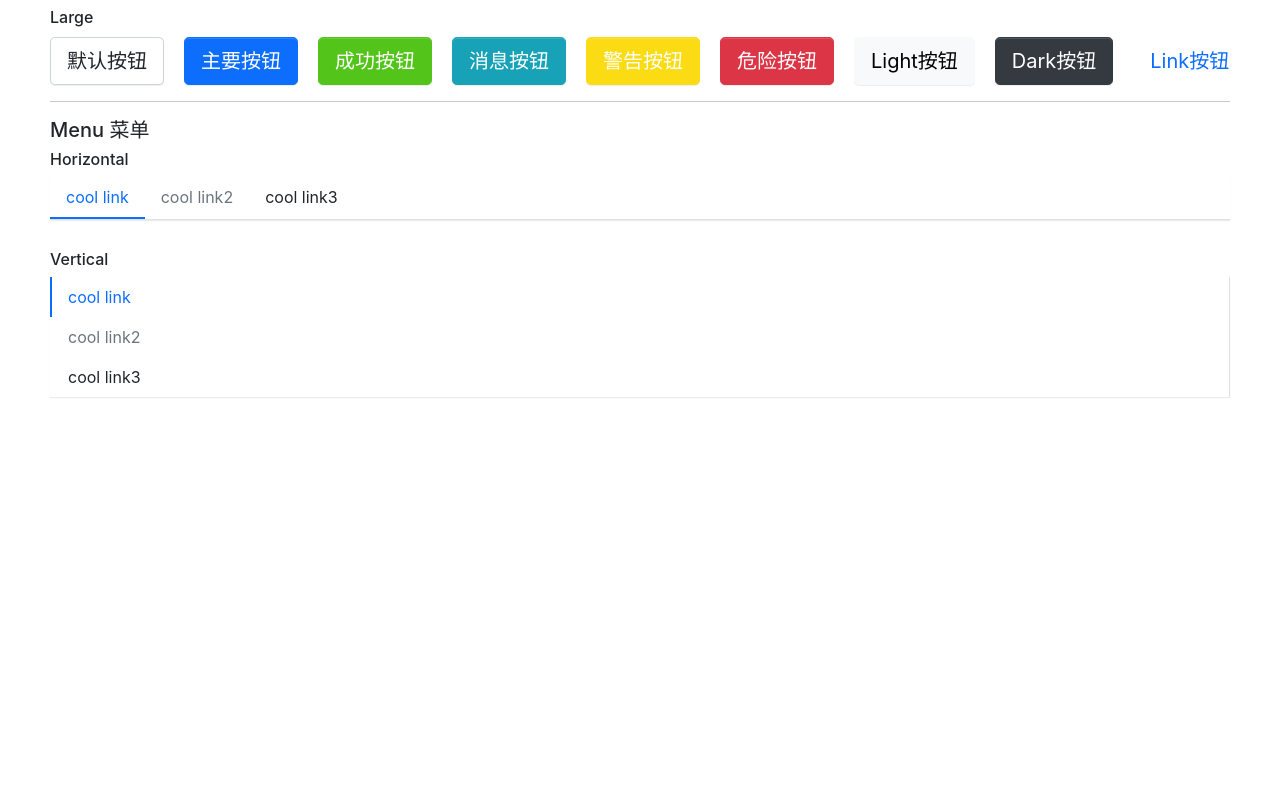
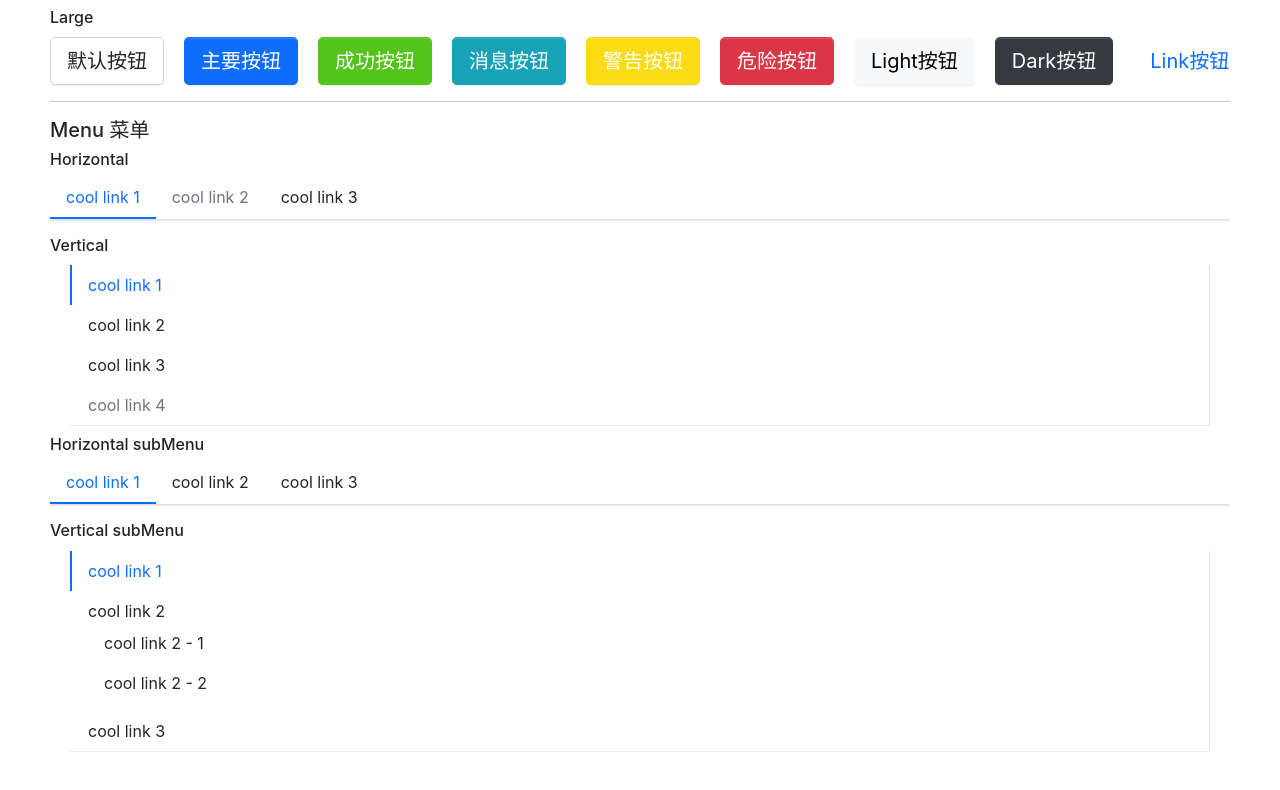
Before and after one commit to itsatan/satan-ui, a React (Vite) app: page / in a window 1280 px wide. Shown: the part 292-1082 px from the top of the page. Before the commit the page ends 800 px from the top, so only its background shows below. Built offline with nearby package versions, Linux system fonts and the light colour scheme.

Commit message:
feat: MenuItem Component

```diff
--- a/src/components/Menu/_style.scss
+++ b/src/components/Menu/_style.scss
@@ -3,11 +3,10 @@
     flex-wrap    : wrap;
     padding-left : 0;
     list-style   : none;
-    margin-bottom: 30px;
     border-bottom: $menu-border-width solid $menu-border-color;
     box-shadow   : $menu-box-shadow;
 
-    .menu-item {
+    >.menu-item {
         padding   : $menu-item-padding-y $menu-item-padding-x;
         cursor    : pointer;
         transition: $menu-transition;
@@ -29,14 +28,87 @@
             border-bottom: $menu-item-active-border-width solid $menu-item-active-color;
         }
     }
+
+    .submenu-item {
+        position: relative;
+
+        .submenu-title {
+            display    : flex;
+            align-items: center;
+        }
+
+        .arrow-icon {
+            transition : transform .25s ease-in-out;
+            margin-left: 3px;
+        }
+
+        &:hover {
+            .arrow-icon {
+                transform: rotate(180deg);
+            }
+        }
+    }
+
+    .is-vertical {
+        .arrow-icon {
+            transform: rotate(0deg) !important;
+        }
+    }
+
+    .is-vertical.is-opened {
+        .arrow-icon {
+            transform: rotate(180deg) !important;
+        }
+    }
+
+    .satan-submenu {
+        display: none;
+        list-style  : none;
+        padding-left: 0;
+        white-space : nowrap;
+
+        //transition: $menu-transition;
+        .menu-item {
+            padding   : $menu-item-padding-y $menu-item-padding-x;
+            cursor    : pointer;
+            transition: $menu-transition;
+            color     : $body-color;
+
+            &.is-active,
+            &:hover {
+                color: $menu-item-active-color !important;
+            }
+        }
+    }
+}
+
+.satan-submenu.menu-opened {
+    display: block;
+}
+
+.menu-horizontal {
+    >.menu-item {
+        border-bottom: $menu-item-active-border-width solid transparent;
+    }
+
+    .satan-submenu {
+        position  : absolute;
+        background: $white;
+        z-index   : 100;
+        top       : calc(100% + 8px);
+        left      : 0;
+        border    : $menu-border-width solid $menu-border-color;
+        box-shadow: $submenu-box-shadow;
+    }
 }
 
 .menu-vertical {
     flex-direction: column;
     border-bottom : 0px;
+    margin        : 10px 20px;
     border-right  : $menu-border-width solid $menu-border-color;
 
-    .menu-item {
+    >.menu-item {
         border-left: $menu-item-active-border-width solid transparent;
 
         &.is-active,
--- a/src/components/Menu/menu.tsx
+++ b/src/components/Menu/menu.tsx
@@ -1,52 +1,73 @@
-import React, { createContext, useState } from "react";
+import React, { createContext, useState, Children,cloneElement } from "react";
 import classNames from "classnames";
+import { MenuItemProps } from "./menuItem";
+import assert from "assert";
 
 type MenuMode = 'horizontal' | 'vertical';
-type SelectCallback = (selectIndex: number) => void;
-
+type SelectCallback = (selectIndex: string) => void;
 
 export interface MenuProps {
-    defaultIndex?: number;
+    defaultIndex?: string;
     className?: string;
     mode?: MenuMode;
     style?: React.CSSProperties;
     onSelect?: SelectCallback;
+    defaultOpenSubMenus?: string[];
     children?: React.ReactNode;
 }
 
 interface IMenuContext {
-    index: number;
+    index: string;
     onSelect?: SelectCallback;
+    mode?: MenuMode;
+    defaultOpenSubMenus?: string[];
 }
 
-export const MenuContext = createContext<IMenuContext>({ index: 0 })
+export const MenuContext = createContext<IMenuContext>({ index: '0' })
 
 const Menu: React.FC<MenuProps> = (props) => {
-    const { defaultIndex, className, mode, style, onSelect, children } = props
+    const { defaultIndex, className, mode, style, onSelect, defaultOpenSubMenus, children } = props
     const [currentActive, setActive] = useState(defaultIndex)
     const classes = classNames('satan-menu', className, {
-        'menu-vertical': mode === 'vertical'
+        'menu-vertical': mode === 'vertical',
+        'menu-horizontal': mode !== 'vertical'
     })
-    const handleClick = (index: number) => {
+    const handleClick = (index: string) => {
         setActive(index)
         onSelect && onSelect(index)
     }
     const passedContext: IMenuContext = {
-        index: currentActive ? currentActive : 0,
+        index: currentActive ? currentActive : '0',
         onSelect: handleClick,
+        mode,
+        defaultOpenSubMenus
+    }
+    const renderChildren = () => {
+        return Children.map(children, (child, index) => {
+            const childElement = child as React.FunctionComponentElement<MenuItemProps>
+            const { displayName } = childElement.type
+            if (displayName === 'MenuItem' || displayName === 'subMenu') {
+                return cloneElement(childElement, {
+                    index:index.toString()
+                })
+            } else {
+                console.error('Warning: Menu has a child which is not a MenuItem component',)
+            }
+        }) || null
     }
     return (
         <ul className={classes} style={style} data-testid='test-menu'>
             <MenuContext.Provider value={passedContext}>
-                {children}
+                {renderChildren()}
             </MenuContext.Provider>
         </ul>
     )
 }
 
 Menu.defaultProps = {
-    defaultIndex: 0,
+    defaultIndex: '0',
     mode: 'horizontal',
+    defaultOpenSubMenus: [],
 }
 
 export default Menu
--- a/src/components/Menu/menuItem.tsx
+++ b/src/components/Menu/menuItem.tsx
@@ -3,7 +3,7 @@ import classNames from "classnames";
 import { MenuContext } from './menu'
 
 export interface MenuItemProps {
-    index: number;
+    index?: string;
     disabled?: boolean;
     className?: string;
     style?: React.CSSProperties;
@@ -18,7 +18,7 @@ const MenuItem:React.FC<MenuItemProps> = (props) => {
         'is-active':context.index === index
     })
     const handleClick = () => {
-        if (context.onSelect && !disabled) {
+        if (context.onSelect && !disabled && (typeof index === 'string')) {
             context.onSelect(index)
         }
     }
@@ -29,4 +29,6 @@ const MenuItem:React.FC<MenuItemProps> = (props) => {
     )
 }
 
+MenuItem.displayName = 'MenuItem'
+
 export default MenuItem
--- /dev/null
+++ b/src/components/Menu/subMenu.tsx
@@ -0,0 +1,73 @@
+import React, { useContext, FunctionComponentElement, Children, cloneElement, useState } from "react";
+import classNames from "classnames";
+import { MenuContext } from './menu'
+import { MenuItemProps } from "./menuItem";
+
+export interface SubMenuProps {
+    index?: string;
+    title: string;
+    className?: string;
+    children?: React.ReactNode;
+}
+
+const SubMenu: React.FC<SubMenuProps> = (props) => {
+    const { index, title, className, children } = props
+    const context = useContext(MenuContext)
+    const openedSubMenus = context.defaultOpenSubMenus as Array<string>
+    const isOpened = (index && context.mode === 'vertical') ? openedSubMenus.includes(index) : false
+    const [menuOpen, setOpen] = useState(isOpened)
+    const classes = classNames('menu-item submenu-item', className, {
+        'is-active':context.index === index
+    })
+    const handleClick = (e:React.MouseEvent) => {
+        e.preventDefault();
+        setOpen(!menuOpen)
+    }
+    let timer: any
+    const handleMouse = (e: React.MouseEvent, toggle: boolean) => {
+        clearTimeout(timer)
+        e.preventDefault()
+        timer = setTimeout(() => {
+            setOpen(toggle)
+        },300)
+    }
+    const clickEvents = context.mode === 'vertical' ? {
+        onClick : handleClick,
+    } : {}
+    const hoverEvents = context.mode !== 'vertical' ? {
+        onMouseEnter: (e: React.MouseEvent) => { handleMouse(e, true) },
+        onMouseLeave: (e: React.MouseEvent) => { handleMouse(e, false) }
+    } : {}
+    const renderChildren = () => {
+        const subMenuClasses = classNames('satan-submenu', {
+            'menu-opened': menuOpen
+        })
+        const childrenComponent =  Children.map(children, (child,i) => {
+            const childElement = child as FunctionComponentElement<MenuItemProps>
+            if (childElement.type.displayName === 'MenuItem') {
+                return cloneElement(childElement, {
+                    index:`${index}-${i}`
+                })
+            } else {
+                console.error('Warning: subMenu has a child which is not a MenuItem component',)
+            }
+        })
+        return (
+            <ul className={subMenuClasses}>
+                {childrenComponent}
+            </ul>
+        )
+    }
+    return (
+        <li key={index} className={classes} {...hoverEvents}>
+            <div className="submenu-title" {...clickEvents}>
+                {title}
+            </div>
+            {renderChildren()}
+        </li>
+    )
+}
+
+SubMenu.displayName = 'subMenu'
+
+export default SubMenu
--- a/src/page/Menu.tsx
+++ b/src/page/Menu.tsx
@@ -1,5 +1,6 @@
 import Menu from "@/components/Menu/menu";
 import MenuItem from "@/components/Menu/menuItem";
+import SubMenu from "@/components/Menu/subMenu";
 
 export default () => {
     return (
@@ -7,15 +8,34 @@ export default () => {
             <h5>Menu 菜单</h5>
             <h6>Horizontal</h6>
             <Menu onSelect={index => console.log(index)}>
-                <MenuItem index={0}>cool link</MenuItem>
-                <MenuItem index={1} disabled>cool link2</MenuItem>
-                <MenuItem index={2}>cool link3</MenuItem>
+                <MenuItem>cool link 1</MenuItem>
+                <MenuItem disabled>cool link 2</MenuItem>
+                <MenuItem>cool link 3</MenuItem>
             </Menu>
             <h6>Vertical</h6>
             <Menu mode='vertical' onSelect={index => console.log(index)}>
-                <MenuItem index={0}>cool link</MenuItem>
-                <MenuItem index={1} disabled>cool link2</MenuItem>
-                <MenuItem index={2}>cool link3</MenuItem>
+                <MenuItem>cool link 1</MenuItem>
+                <MenuItem>cool link 2</MenuItem>
+                <MenuItem>cool link 3</MenuItem>
+                <MenuItem disabled>cool link 4</MenuItem>
+            </Menu>
+            <h6>Horizontal subMenu</h6>
+            <Menu onSelect={index => console.log(index)}>
+                <MenuItem>cool link 1</MenuItem>
+                <SubMenu title="cool link 2">
+                    <MenuItem>cool link 2 - 1</MenuItem>
+                    <MenuItem>cool link 2 - 2</MenuItem>
+                </SubMenu>
+                <MenuItem>cool link 3</MenuItem>
+            </Menu>
+            <h6>Vertical subMenu</h6>
+            <Menu mode='vertical' onSelect={index => console.log(index)} defaultOpenSubMenus={['1']}>
+                <MenuItem>cool link 1</MenuItem>
+                <SubMenu title="cool link 2">
+                    <MenuItem>cool link 2 - 1</MenuItem>
+                    <MenuItem>cool link 2 - 2</MenuItem>
+                </SubMenu>
+                <MenuItem>cool link 3</MenuItem>
             </Menu>
         </>
     )
```
Also changed, not shown: 1 other file (tests, documents, lock files or other folders).
